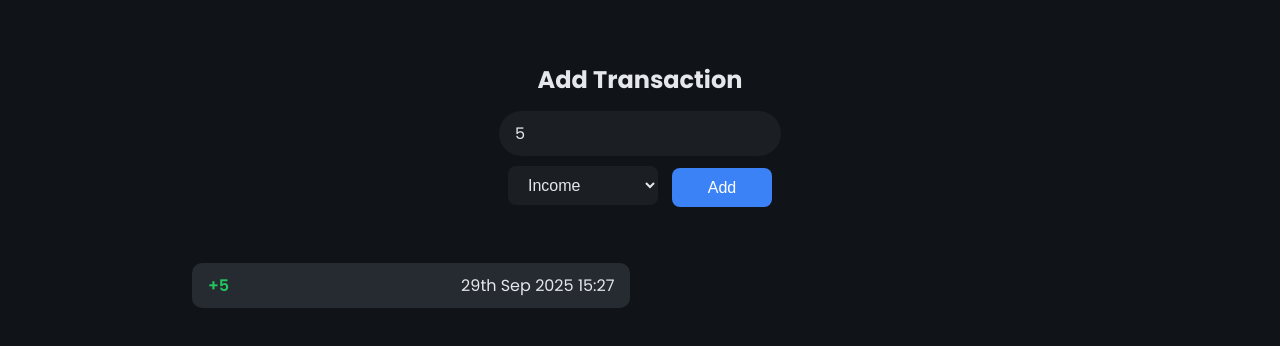
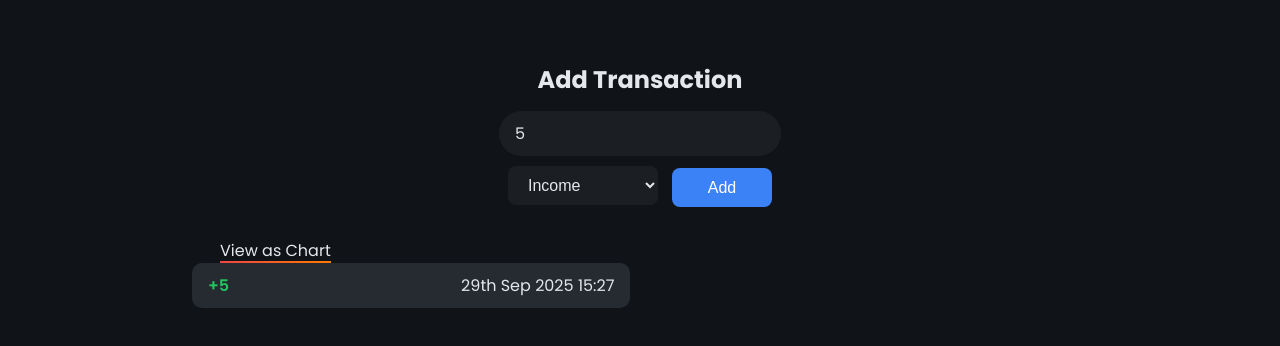
Before and after one commit to swapnasahoo/expense-tracker, a plain HTML site: page index.html in a window 1280 px wide. Both pictures are taken after typing "5" into the empty fields and a click on the button "Add". Shown: the part 72-418 px from the top of the page. Drawn offline with Linux system fonts and the light colour scheme; a web font is replaced by a local one.

Commit message:
Added HTML, CSS and JS files to create the summary of transactions in a pie chart, and added the option to view the summary using button(div tag here) above all transactions

```diff
--- a/index.html
+++ b/index.html
@@ -78,6 +78,7 @@
         </div>
       </div>
 
+      <div class="chart-view">View as Chart</div>
       <div class="transaction-list"></div>
     </section>
 
--- a/script.js
+++ b/script.js
@@ -20,6 +20,8 @@ document.body.addEventListener('keydown', (e) => {
 function createTransaction() {
   const transAmount = document.querySelector('.trans-amount-input');
   const transType = document.querySelector('.trans-type-input');
+
+  document.querySelector('.chart-view').style.display = 'block';
 
   const createDateTime = new Date();
   let date = createDateTime.getDate();
--- a/style.css
+++ b/style.css
@@ -216,6 +216,30 @@ input[type='number'] {
   gap: 1.2rem;
 }
 
+.chart-view {
+  cursor: pointer;
+  position: absolute;
+  top: 310px;
+  left: 220px;
+  width: max-content;
+  display: none;
+  transition: 300ms all ease-in-out;
+}
+
+.chart-view::after {
+  content: '';
+  background: linear-gradient(45deg, var(--color-danger), var(--color-accent));
+  height: 2px;
+  width: 100%;
+  position: absolute;
+  bottom: 0;
+  left: 0;
+}
+
+.chart-view:hover {
+  transform: translateY(-5px);
+}
+
 .transaction {
   display: flex;
   align-items: center;
```
Also changed, not shown: chart.css (added), chart.html (added), chart.js (added).
